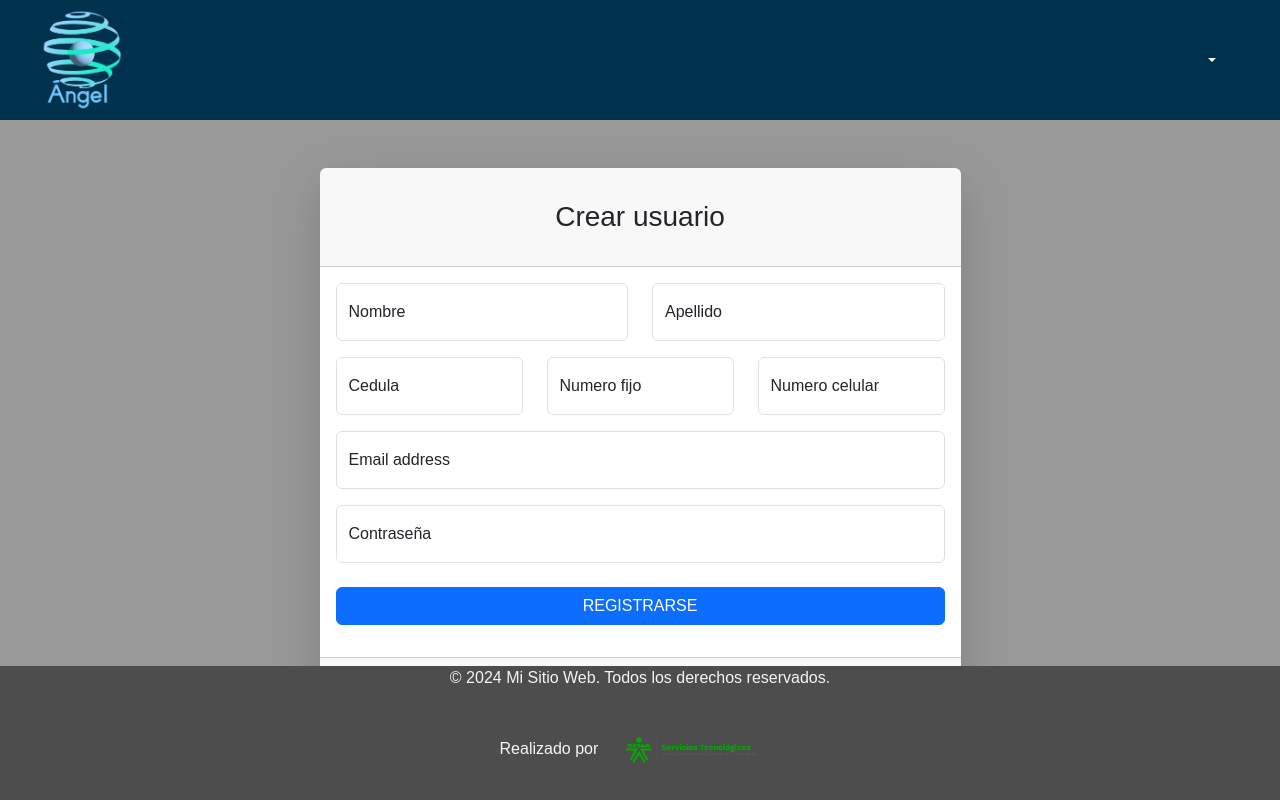
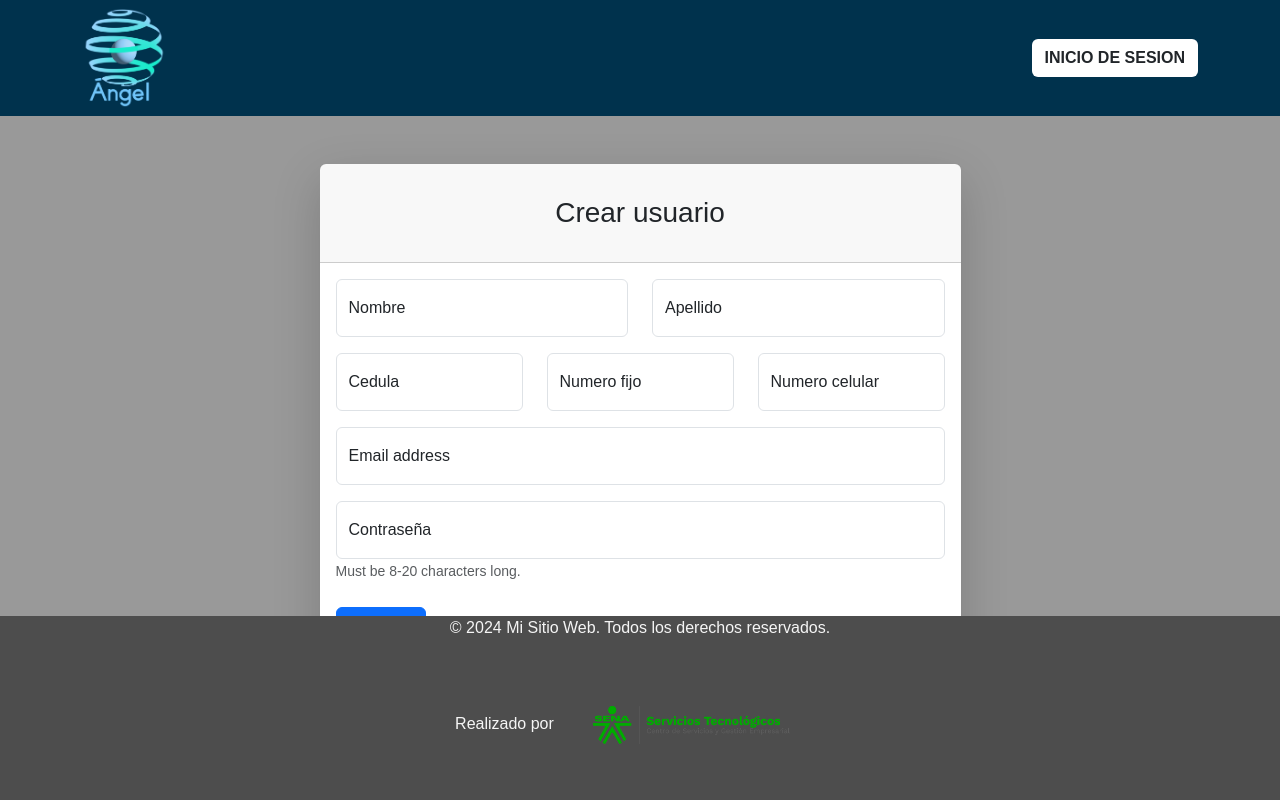
Before and after one commit to Unidad-de-Servicios-Tecnologicos/Proyecto-Angel-web, a PHP site: page /views/Login/registro.php in a window 1280 px wide. Run offline with PHP 8.4, Linux system fonts and the light colour scheme.

Commit message:
Validaciones inicio

```diff
--- a/assets/css/style.css
+++ b/assets/css/style.css
@@ -8,40 +8,19 @@ body {
 /* Barra de navegación */
 nav {
     background-color: #00324D;
-    color: white;
     padding: 10px 0;
-}
-
-.nav-container {
-    display: flex;
-    justify-content: space-between;
-    align-items: center;
-    max-width: 1200px;
-    margin: 0 auto;
 }
 
 .nav-logo img {
     height: 100px; /* Ajusta el tamaño del logo según sea necesario */
 }
 
-.nav-links {
-    display: flex;
-    gap: 15px;
-}
-
-.nav-links a {
-    color: white;
-    text-decoration: none;
-}
-
-.nav-links a:hover {
-    color: #ddd;
-}
 
 /* Quienes somos*/
 
 .quienessomos{
-    background-color: #FFFFFF;
+    background-color: rgba(255, 255, 255, 0.8);
+    border-radius: 15px;
 }
 
 .quienessomosh1{
@@ -96,3 +75,5 @@ footer {
 .footer-content p:first-child {
     margin-bottom: 10px;
 }
+
+#logo_ust { height: 150px; }
--- a/includes/registrar.php
+++ b/includes/registrar.php
@@ -2,13 +2,17 @@
     include "conexion.php";
 
     if(isset($_POST['submit'])){
+        $id = $_POST['cedula'];
         $nombre = $_POST['nombre'];
         $apellido = $_POST['apellido'];
+        $telefono = $_POST['telefono'];
+        $celular = $_POST['celular'];
         $email = $_POST['email'];
         $contraseña = $_POST['contraseña'];
+        $tipo_usuario = $_POST['tipo_usuario'];
 
 
-        $q = " INSERT INTO `usuarios`(`nombre, `apellido`, `email`, `contraseña`) VALUES ( '$nombre', '$apellido', '$email', '$contraseña' )";
+        $q = " INSERT INTO `usuario`(`id_usuario`, `nombre`, `apellido`, `telefono`, `celular`, `email`, `contraseña`, `id_tipo_usuario`) VALUES ( '$id', '$nombre', '$apellido', '$telefono', '$celular', '$email', '$contraseña', '$tipo_usuario' )";
 
         $query = mysqli_query($conn,$q);
     }
--- a/views/login/registro.php
+++ b/views/login/registro.php
@@ -1,20 +1,57 @@
-<?php
-
-include_once '../templates/nav.php';
-
-?>
 <!DOCTYPE html>
 <html lang="es">
 <head>
 <meta charset="UTF-8">
     <meta name="viewport" content="width=device-width, initial-scale=1.0">
     <title>Registro</title>
-    <link rel="shortcut icon" href="../assets/images/LOGO FINAL.png" />
+    <link rel="shortcut icon" href="../../assets/images/LOGO FINAL.png" />
     <link href="https://cdn.jsdelivr.net/npm/bootstrap@5.3.3/dist/css/bootstrap.min.css" rel="stylesheet" integrity="sha384-QWTKZyjpPEjISv5WaRU9OFeRpok6YctnYmDr5pNlyT2bRjXh0JMhjY6hW+ALEwIH" crossorigin="anonymous">
     <link rel="stylesheet" href="../../assets/css/style.css">
     <link rel="stylesheet" href="../../assets/css/style2.css">
 </head>
 <body>
+    <nav class="sb-topnav navbar navbar-expand navbar-dark nav">
+        <div class="container">
+                <a href="../../index.php" class="nav-logo">
+                    <img src="../../assets/images/Logo Angel - Color_b_n-01.png" alt="Logo de la empresa">
+                </a>
+                <div class="">
+                    <!-- Button INICIO DE SESION -->
+                    <button type="button" class="btn bg-white text-dark" data-bs-toggle="modal" data-bs-target="#exampleModal">
+                    <b>INICIO DE SESION</b>
+                    </button>
+
+                    <!-- Modal -->
+
+                    <div class="modal fade" id="exampleModal" tabindex="-1" aria-labelledby="exampleModalLabel" aria-hidden="true">
+                        <div class="modal-dialog">
+                            <div class="modal-content">
+                            <div class="modal-header">
+                                <h1 class="modal-title fs-5" id="exampleModalLabel">Inicio de sesion</h1>
+                                <button type="button" class="btn-close" data-bs-dismiss="modal" aria-label="Close"></button>
+                            </div>
+                            <div class="modal-body">
+                                <form name="form" action="includes/login.php" id="loginForm" onsubmit="return isvalid()" method="POST">
+                                    <div class="form-floating mb-3">
+                                        <input class="form-control" id="user" name="user" type="text" placeholder="nombre@sena.edu.co" required/>
+                                        <label for="inputEmail">Email</label>
+                                    </div>
+                                    <div class="form-floating mb-3">
+                                        <input class="form-control" id="pass" name="pass" type="password" placeholder="Password" required/>
+                                        <label for="inputPassword">Contraseña</label>
+                                    </div>
+                                    <div class="d-flex align-items-center justify-content-between mt-4 mb-0">
+                                        <a class="small" href="recuperarcontraseña.php">Recuperar contraseña</a>
+                                        <input class="btn btn-primary" type="submit" id="btn" value="Inicio" name = "submit"/>
+                                    </div>
+                                </form>
+                            </div>
+                            </div>
+                        </div>
+                    </div>
+                </div>
+        </div>
+    </nav>
         <div id="layoutAuthentication">
             <div id="layoutAuthentication_content">
                 <main>
@@ -28,13 +65,13 @@ include_once '../templates/nav.php';
                                             <div class="row mb-3">
                                                 <div class="col-md-6">
                                                     <div class="form-floating mb-3 mb-md-0">
-                                                        <input class="form-control" id="inputFirstName" type="text" placeholder="Enter your first name" />
+                                                        <input class="form-control" id="inputFirstName" type="text" placeholder="Enter your first name" required/>
                                                         <label for="inputFirstName">Nombre</label>
                                                     </div>
                                                 </div>
                                                 <div class="col-md-6">
                                                     <div class="form-floating">
-                                                        <input class="form-control" id="inputLastName" type="text" placeholder="Enter your last name" />
+                                                        <input class="form-control" id="inputLastName" type="text" placeholder="Enter your last name" required/>
                                                         <label for="inputLastName">Apellido</label>
                                                     </div>
                                                 </div>
@@ -42,39 +79,43 @@ include_once '../templates/nav.php';
                                             <div class="row mb-3">
                                                 <div class="col-md-4">
                                                     <div class="form-floating mb-3 mb-md-0">
-                                                        <input class="form-control" id="inputFirstName" type="text" placeholder="Enter your first name" />
+                                                        <input class="form-control" id="inputFirstName" type="text" placeholder="Enter your first name" required/>
                                                         <label for="inputFirstName">Cedula</label>
                                                     </div>
                                                 </div>
                                                 <div class="col-md-4">
                                                     <div class="form-floating">
-                                                        <input class="form-control" id="inputLastName" type="text" placeholder="Enter your last name" />
+                                                        <input class="form-control" id="inputLastName" type="text" placeholder="Enter your last name" required/>
                                                         <label for="inputLastName">Numero fijo</label>
                                                     </div>
                                                 </div>
                                                 <div class="col-md-4">
                                                     <div class="form-floating">
-                                                        <input class="form-control" id="inputLastName" type="text" placeholder="Enter your last name" />
+                                                        <input class="form-control" id="inputLastName" type="text" placeholder="Enter your last name" required/>
                                                         <label for="inputLastName">Numero celular</label>
                                                     </div>
                                                 </div>
                                             </div>
                                             <div class="form-floating mb-3">
-                                                <input class="form-control" id="inputEmail" type="email" placeholder="name@example.com" />
+                                                <input class="form-control" id="inputEmail" type="email" placeholder="name@example.com" required/>
                                                 <label for="inputEmail">Email address</label>
                                             </div>
                                             <div class="form-floating mb-3">
-                                                <input class="form-control" id="inputPassword" type="password" placeholder="Crear contraseña" />
-                                                <label for="inputPassword">Contraseña</label>
+                                                <input class="form-control" id="inputPassword6" type="password" placeholder="Crear contraseña" aria-describedby="passwordHelpInline"/>
+                                                <label for="inputPassword6">Contraseña</label>
+                                                <div class="col-auto">
+                                                    <span id="passwordHelpInline" class="form-text">
+                                                    Must be 8-20 characters long.
+                                                    </span>
+                                                </div>
                                             </div>
+
                                             <div class="mt-4 mb-0">
-                                                <div class="d-grid"><a class="btn btn-primary btn-block" href="login.html">REGISTRARSE</a></div>
+                                                <input class="btn btn-primary" type="submit" id="registro" value="Registrar" name = "submit"/>
                                             </div>
 
                                         </form>
-                                    </div>
-                                    <div class="card-footer text-center py-3">
-                                        <div class="small"><a href="login.html">¿Tener una cuenta? Ir a iniciar sesión</a></div>
+
                                     </div>
                                 </div>
                             </div>
@@ -84,6 +125,7 @@ include_once '../templates/nav.php';
             </div>
 
         </div>
+        <br>
         <script src="https://cdn.jsdelivr.net/npm/bootstrap@5.2.3/dist/js/bootstrap.bundle.min.js" crossorigin="anonymous"></script>
         <script src="js/scripts.js"></script>
     </body>
@@ -91,6 +133,6 @@ include_once '../templates/nav.php';
 
 <?php
 
-include_once '../templates/fooder.php';
+include_once '../templates/footer.php';
 
 ?>
--- /dev/null
+++ b/views/templates/footer.php
@@ -0,0 +1,11 @@
+<footer>
+        <div class="footer-content">
+            <p>© 2024 Mi Sitio Web. Todos los derechos reservados.</p>
+            <p>Realizado por
+            <a class="nav-logo">
+                <img src="../../assets/images/Logo_Sena_Servicio_tecnológico_.png" alt="Logo dela ust" id="logo_ust">
+            </a>
+            </p>
+
+        </div>
+</footer>
--- a/views/templates/nav.php
+++ b/views/templates/nav.php
@@ -1,19 +1,19 @@
-<nav>
-        <div class="nav-container">
+<nav class="sb-topnav navbar navbar-expand navbar-dark nav">
+    <div class="container">
+            <!-- Navbar Brand-->
             <a href="../../index.php" class="nav-logo">
                 <img src="../../assets/images/Logo Angel - Color_b_n-01.png" alt="Logo de la empresa">
             </a>
-            <div class="nav-links">
-            <ul class="navbar-nav ms-auto ms-md-0 me-3 me-lg-4">
+                <!-- cierre de sesion -->
+
+                <ul class="navbar-nav ms-auto ms-md-0 me-3 me-lg-4">
                 <li class="nav-item dropdown">
                     <a class="nav-link dropdown-toggle" id="navbarDropdown" href="#" role="button" data-bs-toggle="dropdown" aria-expanded="false"><i class="fas fa-user fa-fw"></i></a>
                     <ul class="dropdown-menu dropdown-menu-end" aria-labelledby="navbarDropdown">
-                        <li><a class="dropdown-item" href="../includes/logout.php">Cerrar sesión</a></li>
+                        <li><a class="dropdown-item" href="../../includes/logout.php">Cerrar sesión</a></li>
                     </ul>
                 </li>
             </ul>
+    </div>
 
-
-            </div>
-        </div>
-    </nav>
+</nav>
--- a/views/usuario/encuesta.php
+++ b/views/usuario/encuesta.php
@@ -68,6 +68,6 @@ include_once '../templates/nav.php';
 
 <?php
 
-include_once '../templates/fooder.php';
+include_once '../templates/footer.php';
 
 ?>
```
Also changed, not shown: angel.sql (added, +127 -0 lines), index.php (+27 -21 lines), views/administrador/index.php (+6 -19 lines), views/login/recuperarcontraseña.php (+10 -24 lines).
